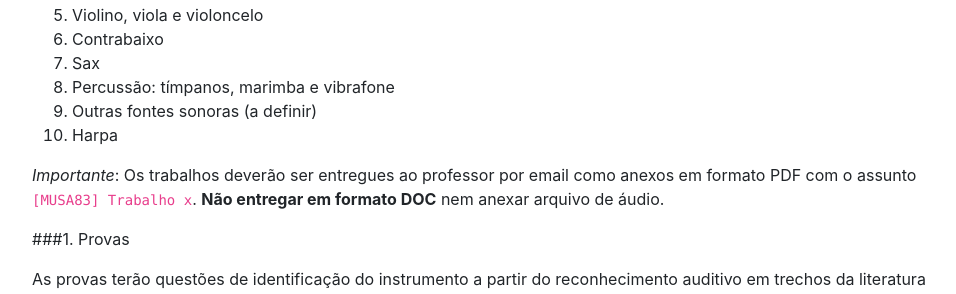
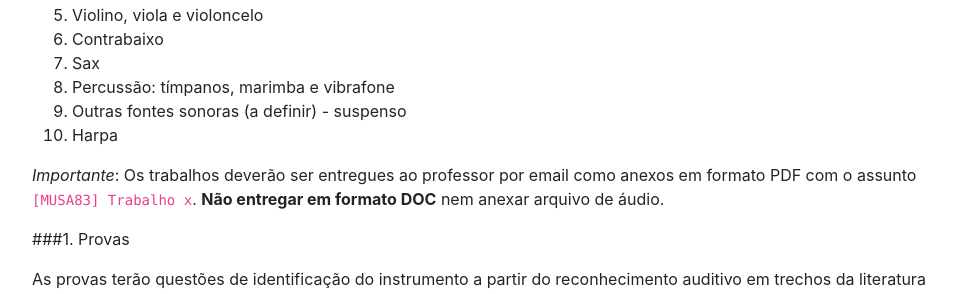
Before and after one commit to kroger/genosmus, a Jekyll site: the page built from _marcos/musa83.md, in a window 1280 px wide and 900 px high, scrolled down 4728 px. Shown: the part 159-453 px from the top of the window, without its empty margins (68-1024 px from the left). Built offline with Jekyll 4.4.1, drawn with Linux system fonts in a browser that asks for light colours; the table of contents is made by our own code.

Commit message:
Correção de lista de trabalhos

```diff
--- a/_marcos/musa83.md
+++ b/_marcos/musa83.md
@@ -188,7 +188,7 @@ Ver data de entrega de cada trabalho no cronograma.
 1. Contrabaixo
 1. Sax
 1. Percussão: tímpanos, marimba e vibrafone
-1. Outras fontes sonoras (a definir)
+1. Outras fontes sonoras (a definir) - suspenso
 1. Harpa
 
 *Importante*: Os trabalhos deverão ser entregues ao professor por email
```
